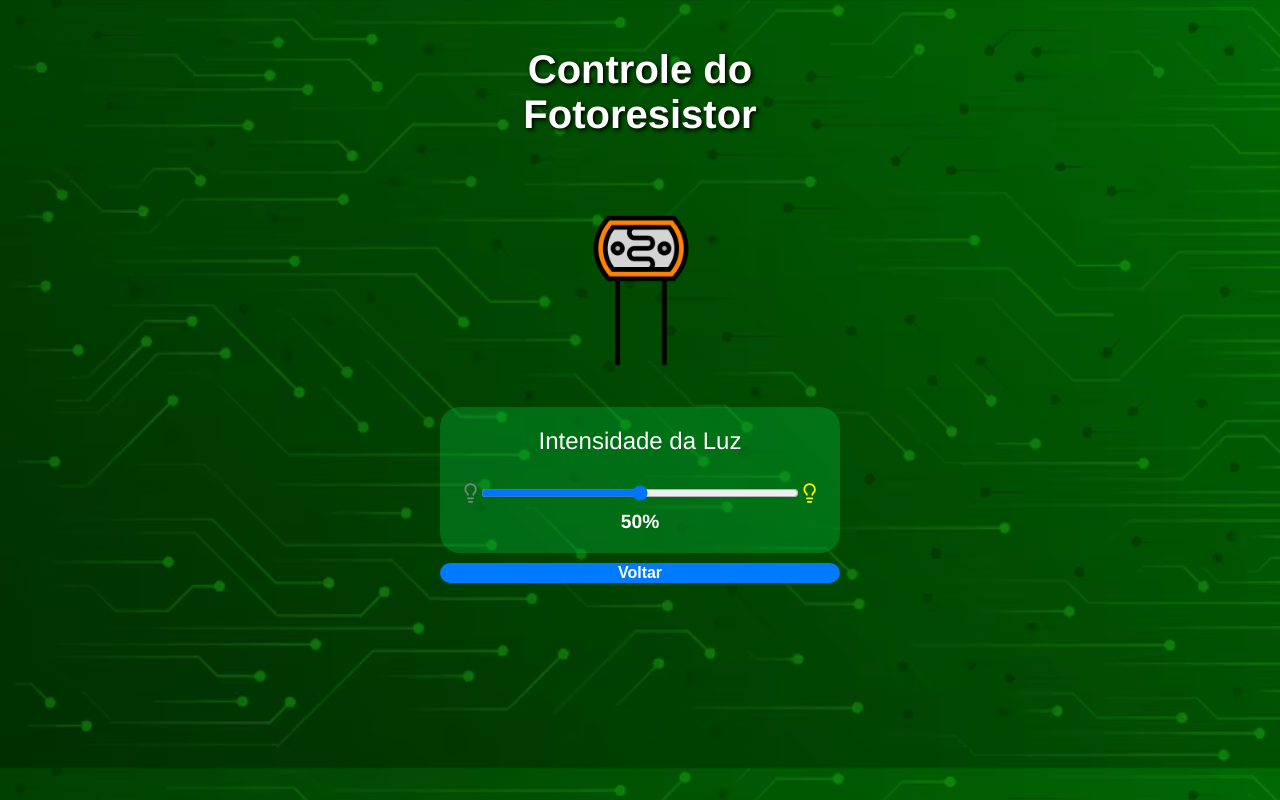
After one commit to RafaelRodrigues17/ArduinoDesing, a Flask app: page /fotoresistor in a window 1280 px wide. The commit adds this page. Run offline with Flask 3, Linux system fonts and the light colour scheme.

Commit message:
Atualização Código

```diff
--- a/app.py
+++ b/app.py
@@ -29,6 +29,14 @@ def lcd():
 @app.route('/ultrassonico')
 def ultrassonico():
     return render_template('ultrassonico.html')
+
+@app.route('/fotoresistor')
+def fotoresistor():
+    return render_template('fotoresistor.html')
+
+@app.route('/buzzer')
+def buzzer():
+    return render_template('buzzer.html')
 
 @app.route('/acender_led', methods=['POST'])
 def acender_led():
--- a/static/styles.css
+++ b/static/styles.css
@@ -16,6 +16,7 @@ body {
 .container {
   text-align: center; /* Centraliza o texto */
   padding: 35px; /* Espaçamento interno */
+  text-decoration: none;
 }
 
 /* Título principal */
@@ -33,6 +34,7 @@ h1 {
   gap: 50px; /* Espaço entre os itens */
   max-width: 1000px; /* Largura máxima do grid */
   margin: 0 auto; /* Centraliza o grid na tela */
+  text-decoration: none;
 }
 
 /* Estilo de cada bloco de sensor */
@@ -220,6 +222,7 @@ body#index {
   box-shadow: 0 0 15px #00ffff55;
   text-align: center;
   backdrop-filter: blur(6px);
+  text-decoration: none;
 }
 
 /* Título da página inicial */
@@ -259,3 +262,8 @@ body#index {
 .botoes .botao-secundario:hover {
   background: linear-gradient(90deg, #ff8844, #bb3300);
 }
+
+.atualizar {
+  text-decoration: none;
+  color: white;
+}
--- /dev/null
+++ b/templates/fotoresistor.html
@@ -0,0 +1,92 @@
+<!DOCTYPE html>
+<html lang="pt-BR">
+<head>
+  <meta charset="UTF-8">
+  <meta name="viewport" content="width=device-width, initial-scale=1.0">
+  <title>Controle do Fotoresistor</title>
+  <link rel="stylesheet" href="static/styles.css">
+  <style>
+    .container {
+      max-width: 400px;
+      margin: 0 auto;
+      text-align: center;
+      padding: 20px;
+    }
+
+    input, button {
+      width: 100%;
+      margin: 10px 0;
+      border-radius: 10px;
+      border: none;
+      font-size: 1em;
+    }
+    .img-led {
+        width: 200px;
+        height: auto;
+        margin: 20px auto;
+        display: block;
+    }
+    #mensagem {
+      font-weight: bold;
+      margin-top: 20px;
+    }
+    .slider-container {
+        text-align: center;
+        background-color: #01b4375e;
+        padding: 20px;
+        border-radius: 20px;
+        margin-top: 20px;
+        position: relative;
+    }
+    .slider {
+        width: 100%;
+        margin: 20px 0;
+    }
+    .label {
+        font-size: 1.5em;
+        margin-bottom: 10px;
+    }
+    .icons {
+        display: flex;
+        justify-content: space-between;
+        align-items: center;
+    }
+    .icons img {
+        width: 50px;
+        height: auto;
+    }
+    .percentage-label {
+        position: relative;
+        font-weight: bold;
+        color: white;
+        margin-top: -10px;
+        font-size: 1.2em;
+    }
+  </style>
+</head>
+<body>
+  <div class="container">
+    <h1>Controle do Fotoresistor</h1>
+    <img src="static/img/fotoresistor.png" class="img-led">
+    <div class="slider-container">
+      <div class="label">Intensidade da Luz</div>
+      <div class="icons">
+        <svg xmlns="http://www.w3.org/2000/svg" width="24" height="24" viewBox="0 0 24 24" fill="none" stroke="gray" stroke-width="2" stroke-linecap="round" stroke-linejoin="round" class="lucide lucide-lightbulb-icon lucide-lightbulb"><path d="M15 14c.2-1 .7-1.7 1.5-2.5 1-.9 1.5-2.2 1.5-3.5A6 6 0 0 0 6 8c0 1 .2 2.2 1.5 3.5.7.7 1.3 1.5 1.5 2.5"/><path d="M9 18h6"/><path d="M10 22h4"/></svg>
+        <input type="range" min="0" max="100" value="50" class="slider" id="lightSlider" oninput="updateIntensity()">
+        <svg xmlns="http://www.w3.org/2000/svg" width="24" height="24" viewBox="0 0 24 24" fill="none" stroke="yellow" stroke-width="2" stroke-linecap="round" stroke-linejoin="round" class="lucide lucide-lightbulb-icon lucide-lightbulb"><path d="M15 14c.2-1 .7-1.7 1.5-2.5 1-.9 1.5-2.2 1.5-3.5A6 6 0 0 0 6 8c0 1 .2 2.2 1.5 3.5.7.7 1.3 1.5 1.5 2.5"/><path d="M9 18h6"/><path d="M10 22h4"/></svg>
+      </div>
+      <div id="percentage" class="percentage-label">50%</div>
+    </div>
+    <button type="submit" class="ligar">Voltar</button>
+  </div>
+
+  <script>
+    function updateIntensity() {
+        const slider = document.getElementById('lightSlider');
+        const percentage = document.getElementById('percentage');
+        percentage.textContent = slider.value + '%';
+    }
+    updateIntensity();
+  </script>
+</body>
+</html>
--- a/templates/home.html
+++ b/templates/home.html
@@ -101,6 +101,12 @@
           <p>Sensor PIR</p>
         </a>
       </div>
+      <div class="icon">
+        <a href="/touch">
+          <img src="static/img/touch.png" alt="Sensor de Toque">
+          <p>Sensor de Toque</p>
+        </a>
+      </div>
     </div>
   </div>
 </body>
--- a/templates/ultrassonico.html
+++ b/templates/ultrassonico.html
@@ -39,6 +39,10 @@
       <p class="distancia">95 cm</p>
       <input type="hidden" id="estado_lcd" name="estado_lcd" value="1">
 
+      <a class="atualizar" href="/ultrassonico">
+      <svg xmlns="http://www.w3.org/2000/svg" width="24" height="24" viewBox="0 0 24 24" fill="none" stroke="currentColor" stroke-width="2" stroke-linecap="round" stroke-linejoin="round" class="lucide lucide-rotate-cw-icon lucide-rotate-cw"><path d="M21 12a9 9 0 1 1-9-9c2.52 0 4.93 1 6.74 2.74L21 8"/><path d="M21 3v5h-5"/></svg>
+      </a>
+
       <button type="submit" class="ligar" onclick="document.getElementById('estado_lcd').value = 1;">Voltar</button>
     </form>
 
```
Also changed, not shown: static/img/touch.png (added).
